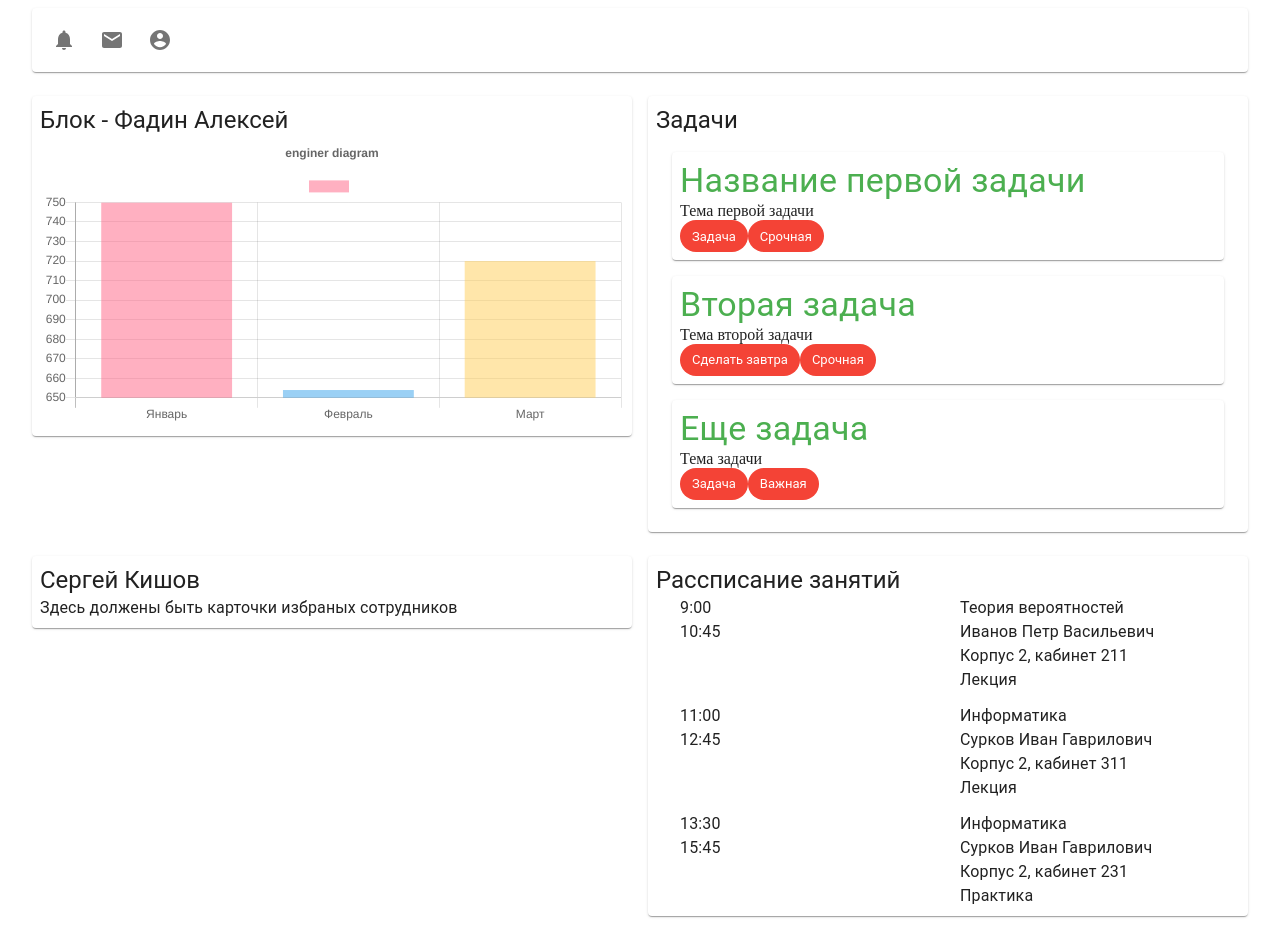
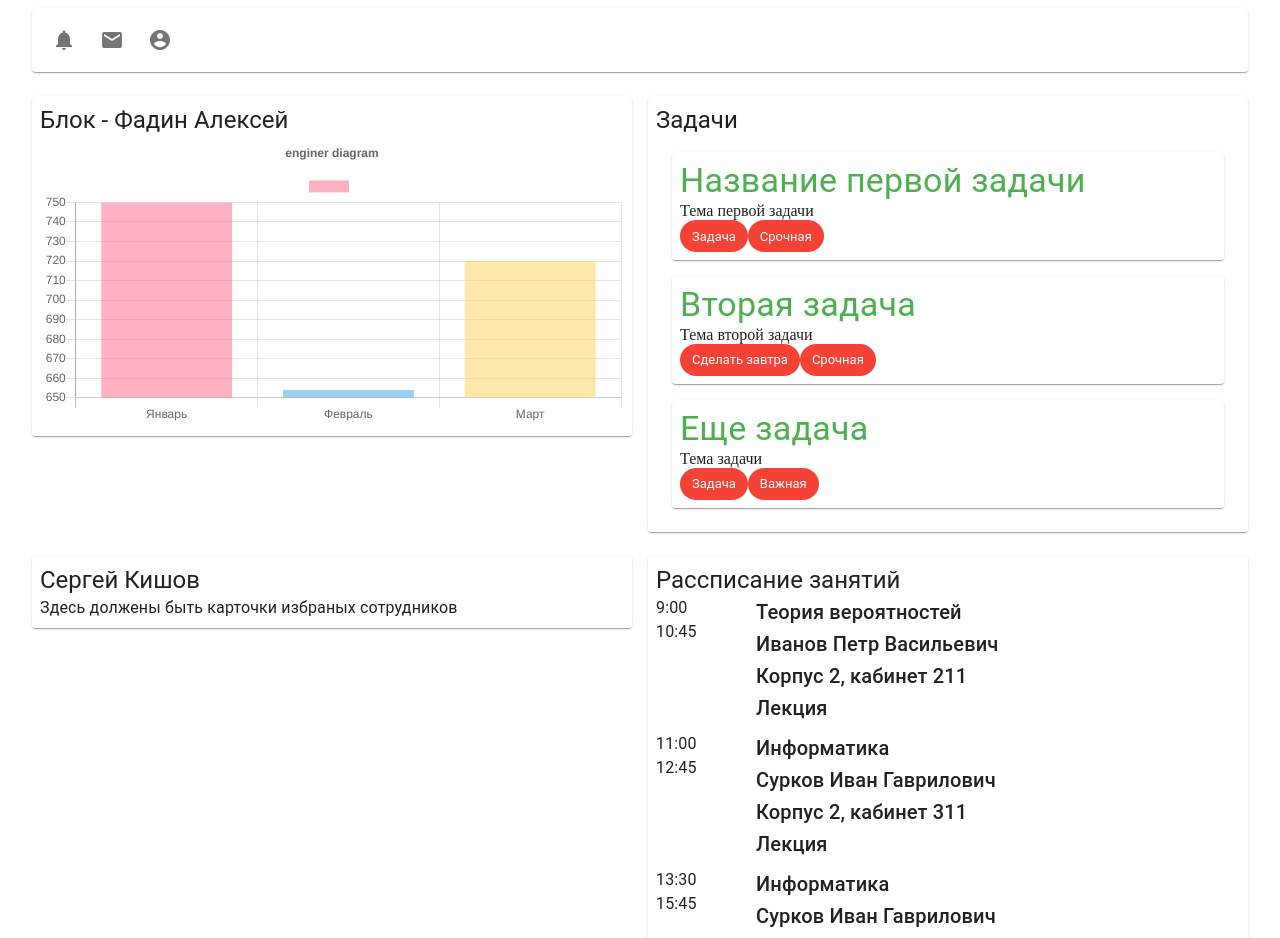
Before and after one commit to LashmanovYuri/engineer_office, a React (Create React App) app: page / in a window 1280 px wide. Shown: the top 938 px of the page. Built offline with nearby package versions, Linux system fonts and the light colour scheme.

Commit message:
добавлена кнопка reverse

```diff
--- a/src/components/BlockFour/BlockFour.js
+++ b/src/components/BlockFour/BlockFour.js
@@ -1,5 +1,5 @@
 // Импорт библиотек
-import React from 'react';
+import React, { useState } from 'react';
 import { connect } from 'react-redux';
 import { makeStyles } from '@material-ui/core/styles';
 
@@ -10,6 +10,7 @@ import {
 
 // Импорт компонентов Material-UI
 import {
+  Button,
   Box,
   Card,
   Container,
@@ -56,137 +57,60 @@ const data = [
   },
 ];
 
+function reverseArr(arr) {
+    return arr.reverse()
+  }
+
+function viewTask(task) {
+  return (
+    <Grid container spacing={2}>
+      <Grid item xs={2}>
+        <Typography variant="body1">
+          {task.startTime}
+        </Typography>
+        <Typography variant="body1">
+          {task.endTime}
+        </Typography>
+      </Grid>
+      <Grid item xs={10}>
+        <Typography variant="h6">
+          {task.name}
+        </Typography>
+        <Typography variant="h6">
+          {task.teacherName}
+        </Typography>
+        <Typography variant="h6">
+          {task.address}
+        </Typography>
+        <Typography variant="h6">
+          {task.type}
+        </Typography>
+      </Grid>
+    </Grid>
+  )
+}
+
+
 
 // Функция-компонент
 function BlockFour({
 
 
-
 }) {
   const classes = useStyles();
 
+const [arr, setArr] = useState(data);
 
   return (
     <Card className={classes.root}>
       <Typography variant='h5'>
         Рассписание занятий
       </Typography>
-      <Container>
-      <Grid container spacing={3}>
-       <Grid item xs={6}>
-          <Box>
-            <Typography variant='body1'>
-              {data[0].startTime}
-              </Typography>
-              </Box>
-          <Box>
-            <Typography variant='body1'>
-            {data[0].endTime}
-              </Typography>
-              </Box>
-         </Grid>
-        <Grid item xs={6}>
-          <Box>
-            <Typography variant='body1'>
-            {data[0].name}
-              </Typography>
-              </Box>
-          <Box>
-            <Typography variant='body1'>
-            {data[0].teacherName}
-              </Typography>
-              </Box>
-          <Box>
-            <Typography variant='body1'>
-            {data[0].address}
-              </Typography>
-              </Box>
-          <Box>
-            <Typography variant='body1'>
-            {data[0].type}
-              </Typography>
-              </Box>
-        </Grid>
-        </Grid>
-      </Container>
+      {data.map(element => {
+        return viewTask(element)
+      })}
+    <Button onClick={() => setArr(reverseArr(data))}>Reverse</Button>
 
-      <Container>
-      <Grid container spacing={3}>
-       <Grid item xs={6}>
-          <Box>
-            <Typography variant='body1'>
-              {data[1].startTime}
-              </Typography>
-              </Box>
-          <Box>
-            <Typography variant='body1'>
-            {data[1].endTime}
-              </Typography>
-              </Box>
-         </Grid>
-        <Grid item xs={6}>
-          <Box>
-            <Typography variant='body1'>
-            {data[1].name}
-              </Typography>
-              </Box>
-          <Box>
-            <Typography variant='body1'>
-            {data[1].teacherName}
-              </Typography>
-              </Box>
-          <Box>
-            <Typography variant='body1'>
-            {data[1].address}
-              </Typography>
-              </Box>
-          <Box>
-            <Typography variant='body1'>
-            {data[1].type}
-              </Typography>
-              </Box>
-        </Grid>
-        </Grid>
-      </Container>
-
-      <Container>
-      <Grid container spacing={3}>
-       <Grid item xs={6}>
-          <Box>
-            <Typography variant='body1'>
-              {data[2].startTime}
-              </Typography>
-              </Box>
-          <Box>
-            <Typography variant='body1'>
-            {data[2].endTime}
-              </Typography>
-              </Box>
-         </Grid>
-        <Grid item xs={6}>
-          <Box>
-            <Typography variant='body1'>
-            {data[2].name}
-              </Typography>
-              </Box>
-          <Box>
-            <Typography variant='body1'>
-            {data[2].teacherName}
-              </Typography>
-              </Box>
-          <Box>
-            <Typography variant='body1'>
-            {data[2].address}
-              </Typography>
-              </Box>
-          <Box>
-            <Typography variant='body1'>
-            {data[2].type}
-              </Typography>
-              </Box>
-        </Grid>
-        </Grid>
-      </Container>
     </Card>
   );
 }
```
